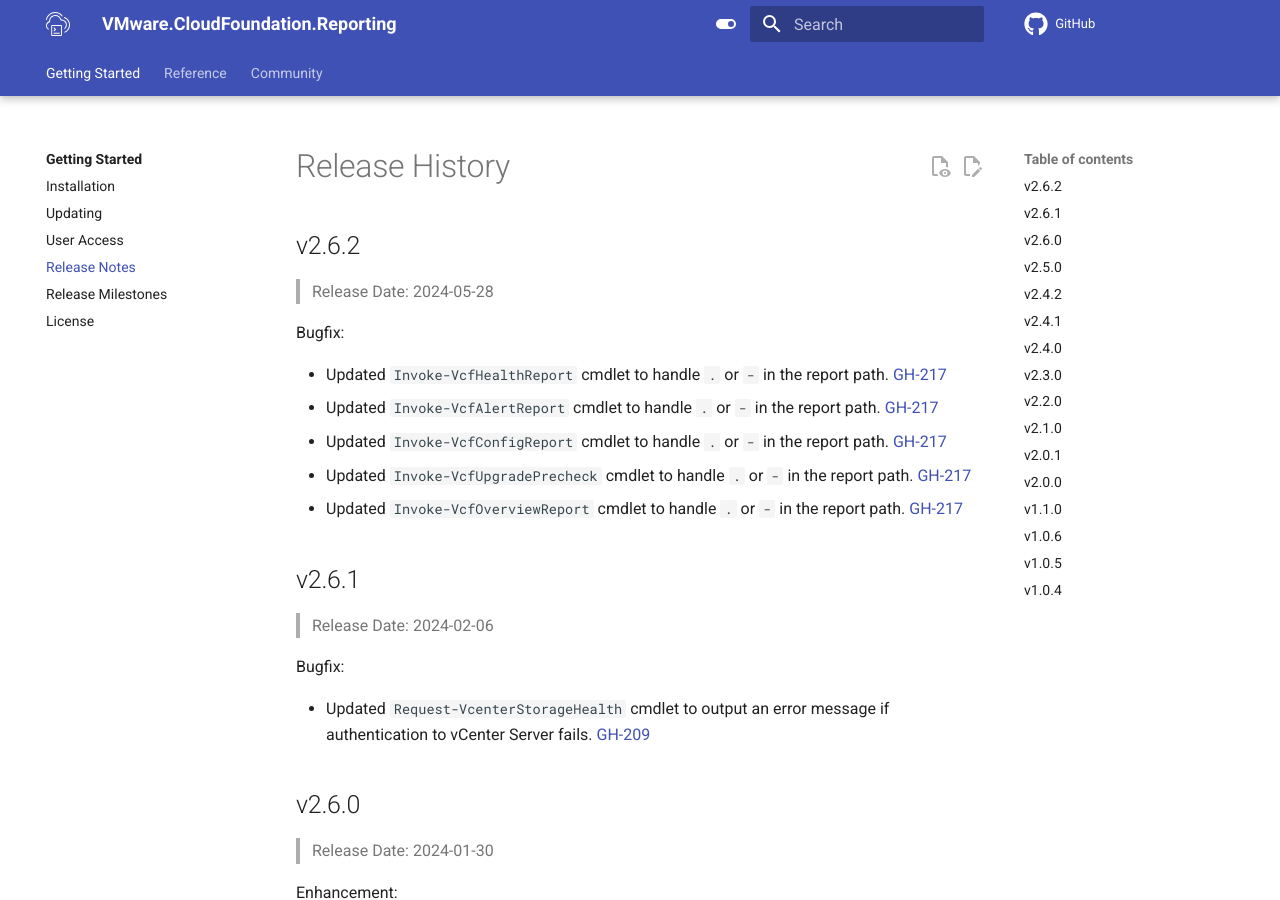
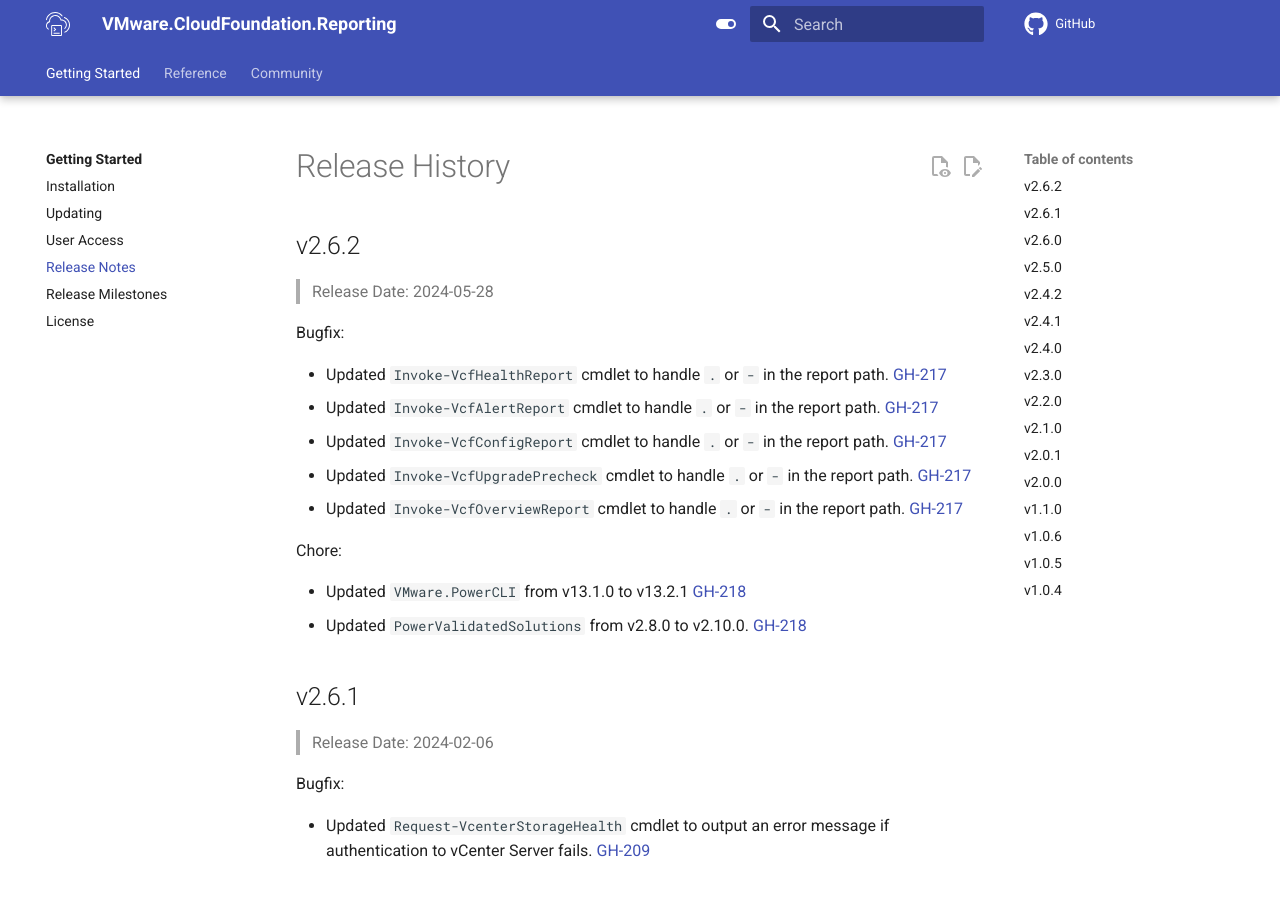
Before and after one commit to vmware/powershell-module-for-vmware-cloud-foundation-reporting, an MkDocs documentation site: the page built from docs/release-notes.md, in a window 1280 px wide and 900 px high. Built offline with MkDocs 1.6.1 and Material for MkDocs 9.7.7, drawn with Linux system fonts in a browser that asks for light colours; comment, search, counter and statistics services are not loaded; the version menu is left out.

Commit message:
chore(deps): update dependencies
- Updated `VMware.PowerCLI` from v13.1.0 to v13.2.1.
- Updated `PowerValidatedSolutions` from v2.9.0 to v2.10.0.
- Updated installation steps to include the `-AllUsers` parameter.

Signed-off-by: Ryan Johnson <ryan.johnson@broadcom.com>

```diff
--- a/CHANGELOG.md
+++ b/CHANGELOG.md
@@ -11,6 +11,11 @@ Bugfix:
 - Updated `Invoke-VcfConfigReport` cmdlet to handle `.` or `-` in the report path. [GH-217](https://github.com/vmware/powershell-module-for-vmware-cloud-foundation-reporting/pull/217)
 - Updated `Invoke-VcfUpgradePrecheck` cmdlet to handle `.` or `-` in the report path. [GH-217](https://github.com/vmware/powershell-module-for-vmware-cloud-foundation-reporting/pull/217)
 - Updated `Invoke-VcfOverviewReport` cmdlet to handle `.` or `-` in the report path. [GH-217](https://github.com/vmware/powershell-module-for-vmware-cloud-foundation-reporting/pull/217)
+
+Chore:
+
+- Updated `VMware.PowerCLI` from v13.1.0 to v13.2.1 [GH-218](https://github.com/vmware/powershell-module-for-vmware-cloud-foundation-reporting/pull/218)
+- Updated `PowerValidatedSolutions` from v2.8.0 to v2.10.0. [GH-218](https://github.com/vmware/powershell-module-for-vmware-cloud-foundation-reporting/pull/218)
 
 ## v2.6.1
 
```
Also changed, not shown: docs/index.md (+2 -2 lines), 2 other files.
